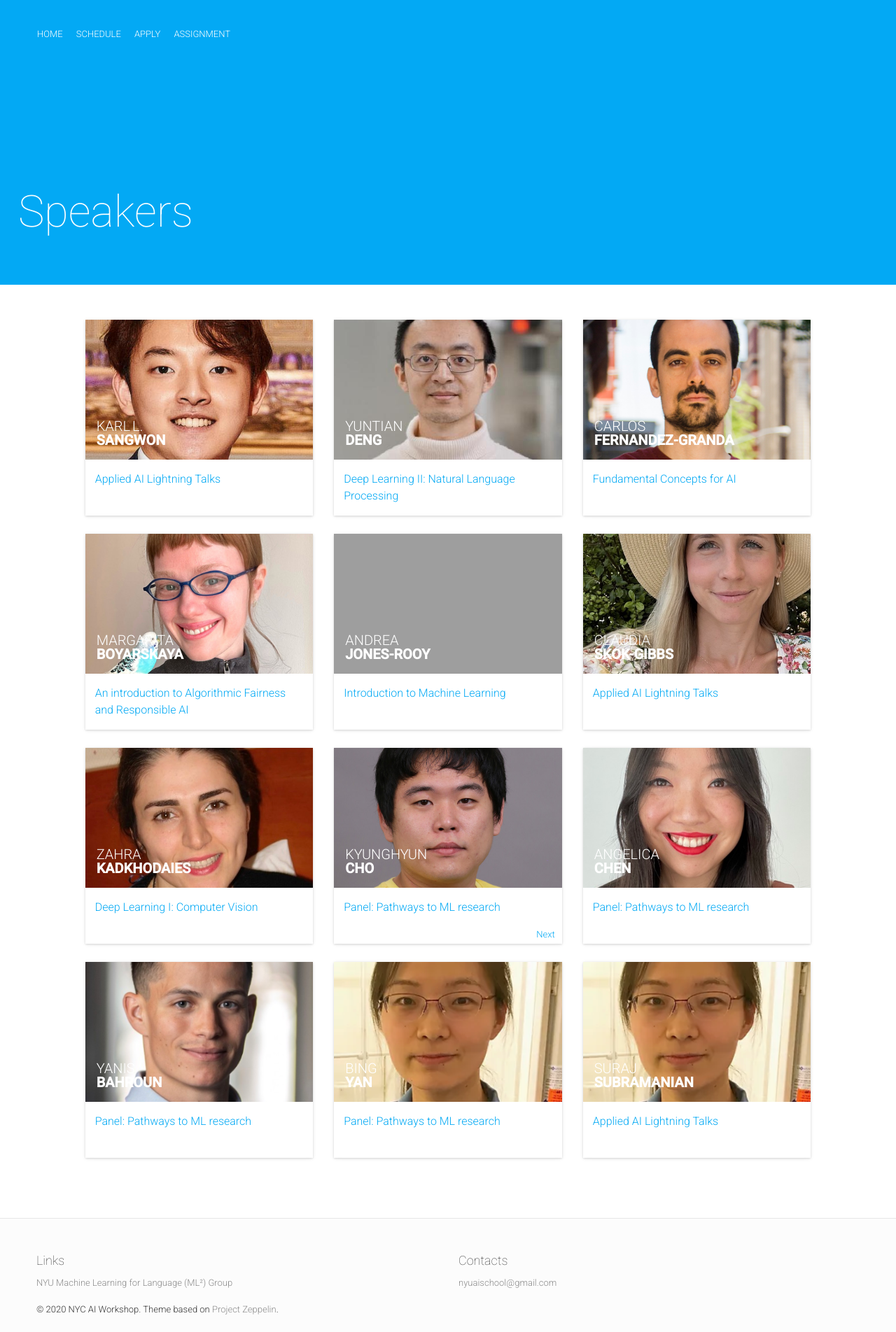
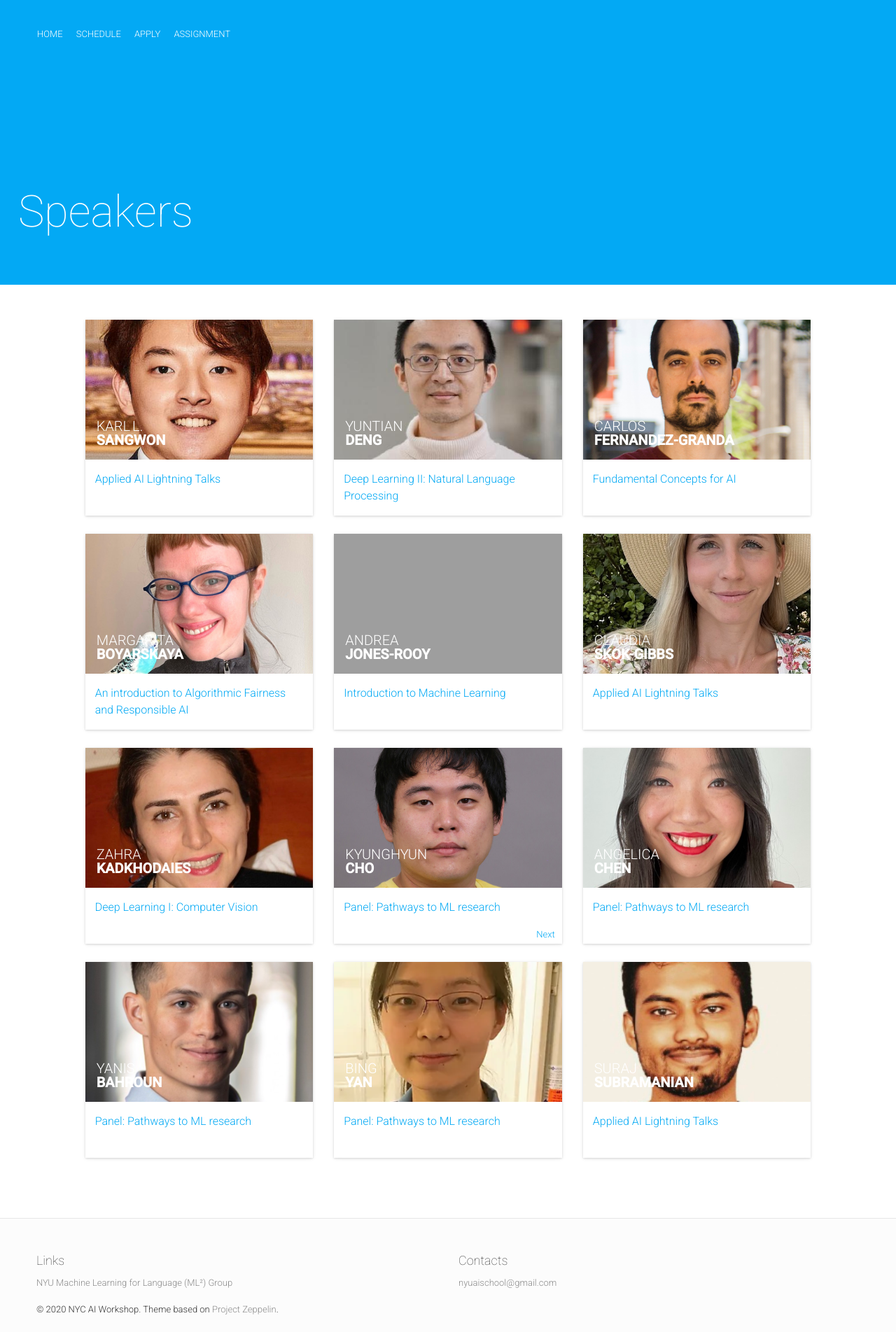
Before and after one commit to nyu-mll/nyu-ai-school-2023, a Jekyll site: the page built from speakers.html, in a window 1280 px wide. Shown: the whole page at 70% size. Built offline with Jekyll 4.4.1, drawn with Linux system fonts in a browser that asks for light colours; nearby versions of some CDN libraries; comment, search, counter and statistics services are not loaded; grey boxes are pictures that could not be loaded.

Commit message:
Update speakers.yml

```diff
--- a/_data/speakers.yml
+++ b/_data/speakers.yml
@@ -104,7 +104,7 @@
   company: "Meta"
   title: "Machine Learning Advocate"
   bio: "<a href='https://surajsubramanian.github.io/'>Suraj</a> is a machine learning advocate at Meta. He loves working with data and his primary interests include Data Engineering, Machine Learning, Backend and Cloud Development. During his free time, Suraj like to read about finance, crypto and browse memes."
-  thumbnailUrl: bing.png
+  thumbnailUrl: suraj.jpeg
   rockstar: true
 # -
 #   id: 1
```
